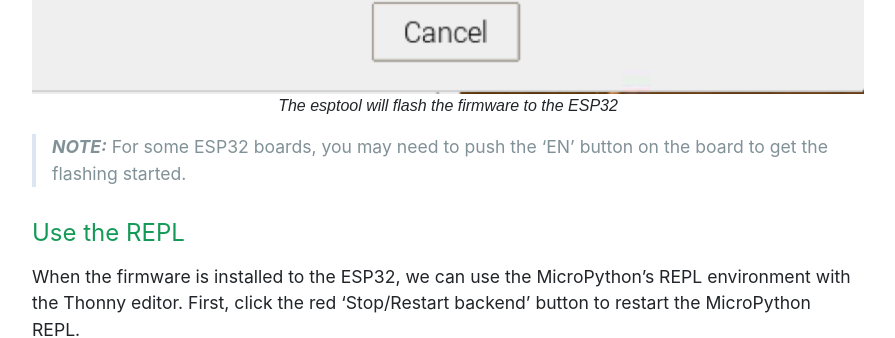
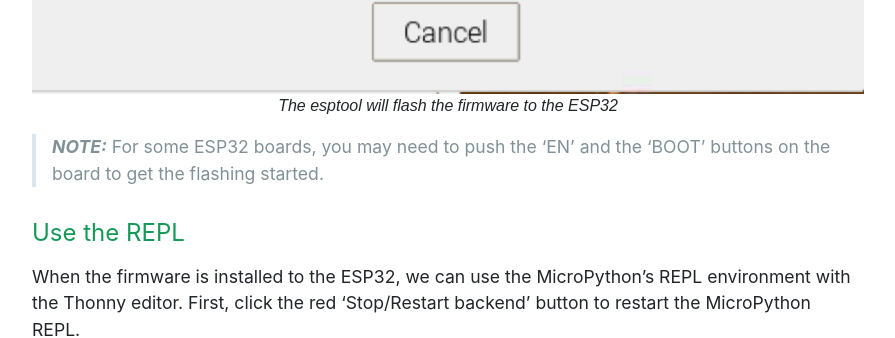
Before and after one commit to gpiocc/learn, a Jekyll site: the page built from _posts/2020-04-04-martin-ku-getting-started-with-micropython-for-esp32.md, in a window 1280 px wide and 900 px high, scrolled down 5073 px. Shown: the part 124-462 px from the top of the window, without its empty margins (192-1087 px from the left). Built offline with Jekyll 4.4.1, drawn with Linux system fonts in a browser that asks for light colours.

Commit message:
Correct the note about flashing the firmware
Both 'EN' and 'BOOT' buttons need to be pushed for the flashing.

```diff
--- a/_posts/2020-04-04-martin-ku-getting-started-with-micropython-for-esp32.md
+++ b/_posts/2020-04-04-martin-ku-getting-started-with-micropython-for-esp32.md
@@ -56,7 +56,7 @@ Finally, click 'Install' to flash the firmware to the ESP32.
 
 {% include image.html url="/learn/assets/post/2020-04-04-martin-ku-getting-started-with-micropython-for-esp32/flashing-to-esp32.png" description="The esptool will flash the firmware to the ESP32" %}
 
-> **_NOTE:_**  For some ESP32 boards, you may need to push the 'EN' button on the board to get the flashing started.
+> **_NOTE:_**  For some ESP32 boards, you may need to push the 'EN' and the 'BOOT' buttons on the board to get the flashing started.
 
 #### Use the REPL
 
```
